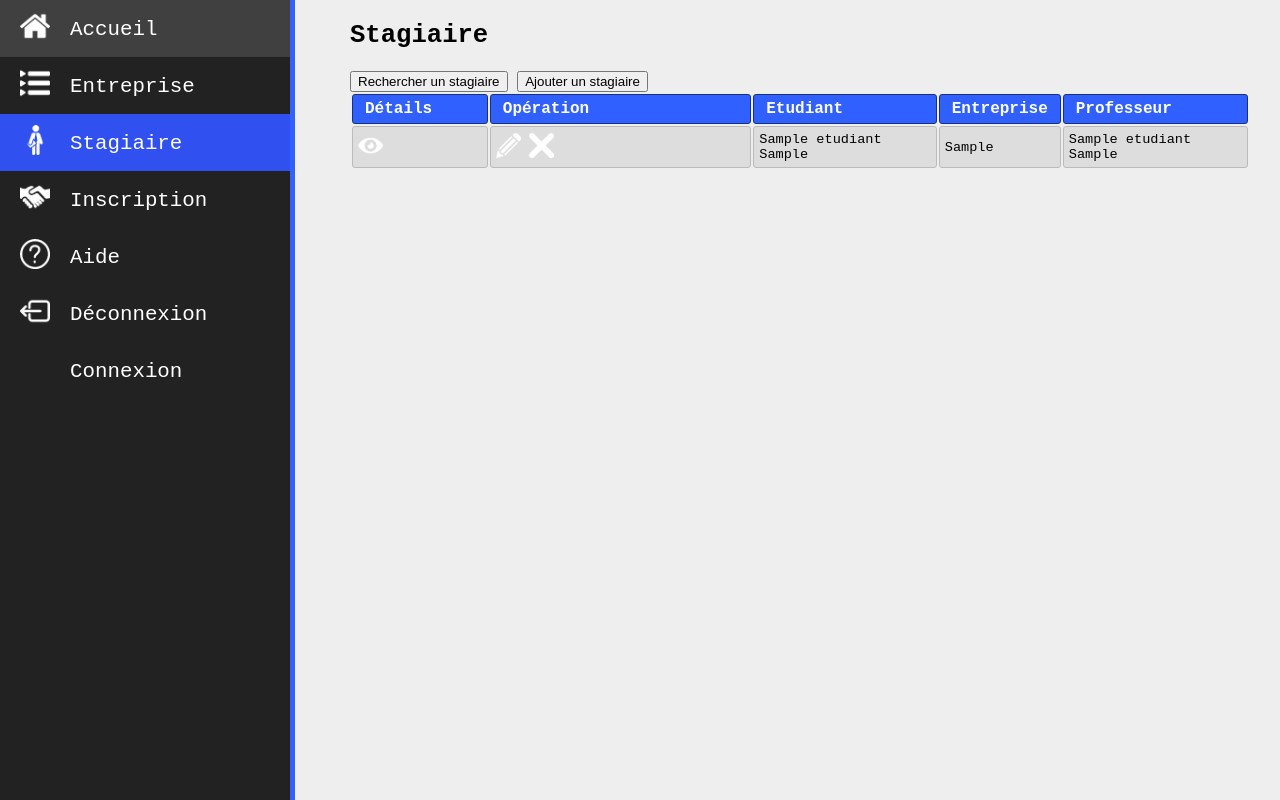
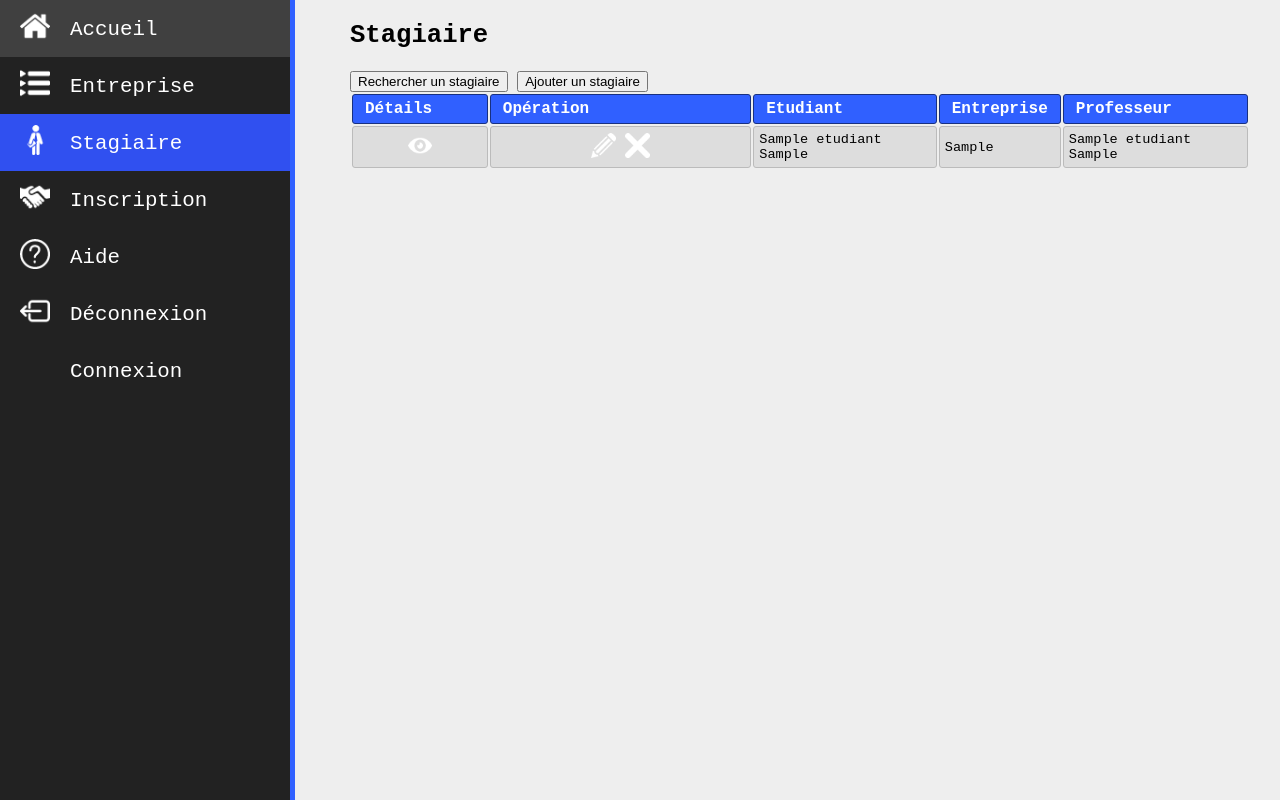
Before and after one commit to Darkkartes/IsiWebProject, a PHP site: template template/view/stagiaire.twig in a window 1280 px wide. Run offline with PHP 8.4, Linux system fonts and the light colour scheme; the template is opened without the code that fills it: most values are stand-ins (such as "Sample title", 1, 10 or a date in 2020); some libraries are stand-ins or nearby versions.

Commit message:
icons centrées

```diff
--- a/template/view/inscription.twig
+++ b/template/view/inscription.twig
@@ -37,7 +37,8 @@
 								-- select an option --
 							</option>
 							{% for stag in stagiaires %}
-								<option value="{{ stag.id }}">{{ stag.nom_etudiant }} {{ stag.prenom_etudiant }}</option>
+								<option value="{{ stag.id }}">{{ stag.nom_etudiant }}
+									{{ stag.prenom_etudiant }}</option>
 							{% endfor %}
 						</select>
 					</td>
@@ -53,7 +54,8 @@
 								-- select an option --
 							</option>
 							{% for prof in professeurs %}
-								<option value="{{ prof.nom_prof }}">{{ prof.nom_prof }} {{ prof.prenom_prof }}</option>
+								<option value="{{ prof.nom_prof }}">{{ prof.nom_prof }}
+									{{ prof.prenom_prof }}</option>
 							{% endfor %}
 						</select>
 					</td>
--- a/template/view/stagiaire.twig
+++ b/template/view/stagiaire.twig
@@ -22,11 +22,14 @@
 			{% for etu in etudiants %}
 				<tr>
 					<td>
-						<a href="index.php?id={{ stag.num_etudiant }}&name=detailsetu"><img src="../icons/voir.png" alt="details" width="20%"></a>
+						<a href="index.php?id={{ stag.num_etudiant }}&name=detailsetu" class="center"><img src="../icons/voir.png" alt="details" width="20%"></a>
 					</td>
 					<td>
-						<a href="stagiaire.edit"><img src="../icons/modifier.png" alt="modifier" width="10%"></a>
-						<a href="stagiaire.delete"><img src="../icons/supprimer.png" alt="supprimer" width="10%"></a>
+						<div class="center">
+							<a href="stagiaire.edit"><img src="../icons/modifier.png" alt="modifier" width="10%"></a>
+							<a href="stagiaire.delete"><img src="../icons/supprimer.png" alt="supprimer" width="10%"></a>
+						</div>
+						</td>
 					</td>
 					<td>
 						{{ etu.nom_etudiant }}
```
Also changed, not shown: template/view/entreprise.twig (+5 -2 lines).
